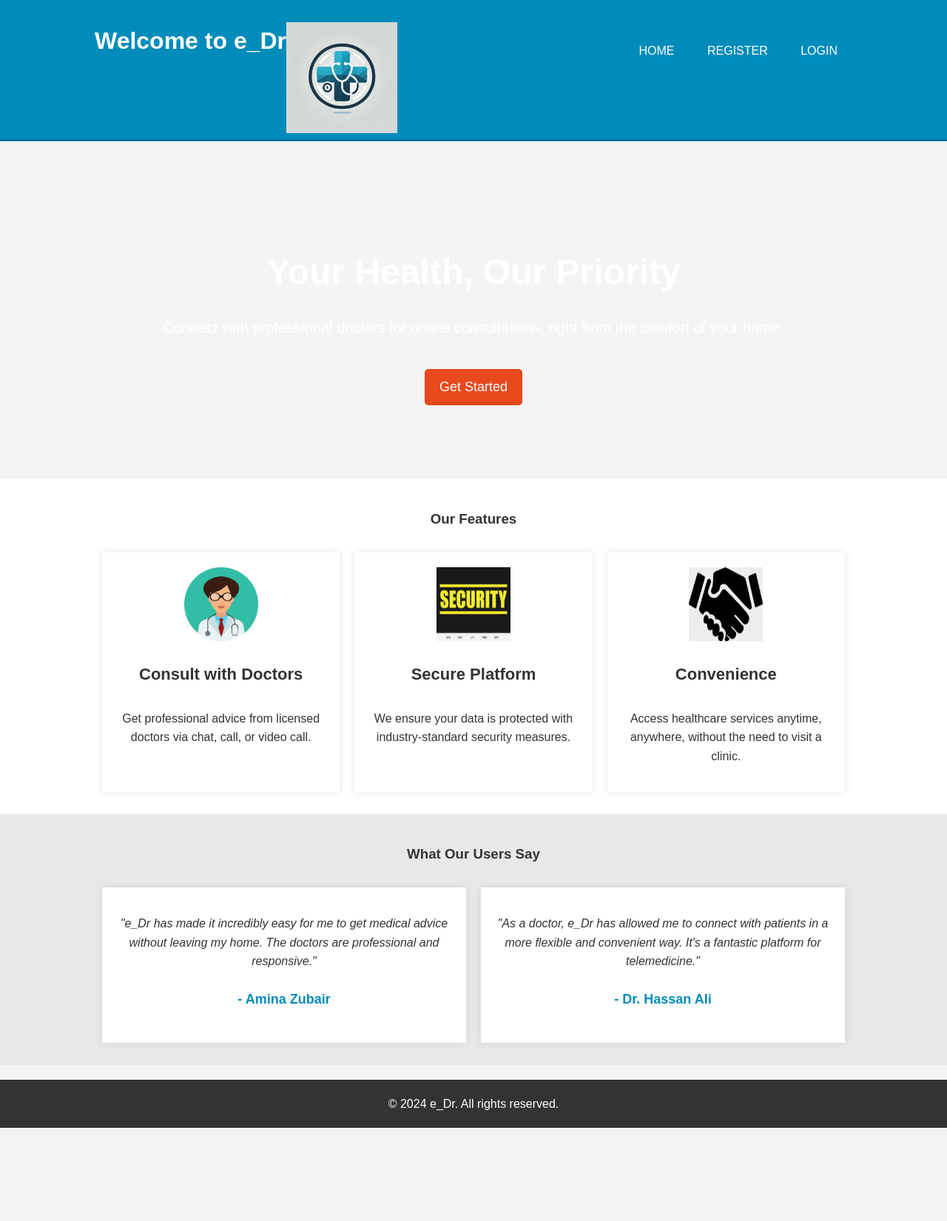
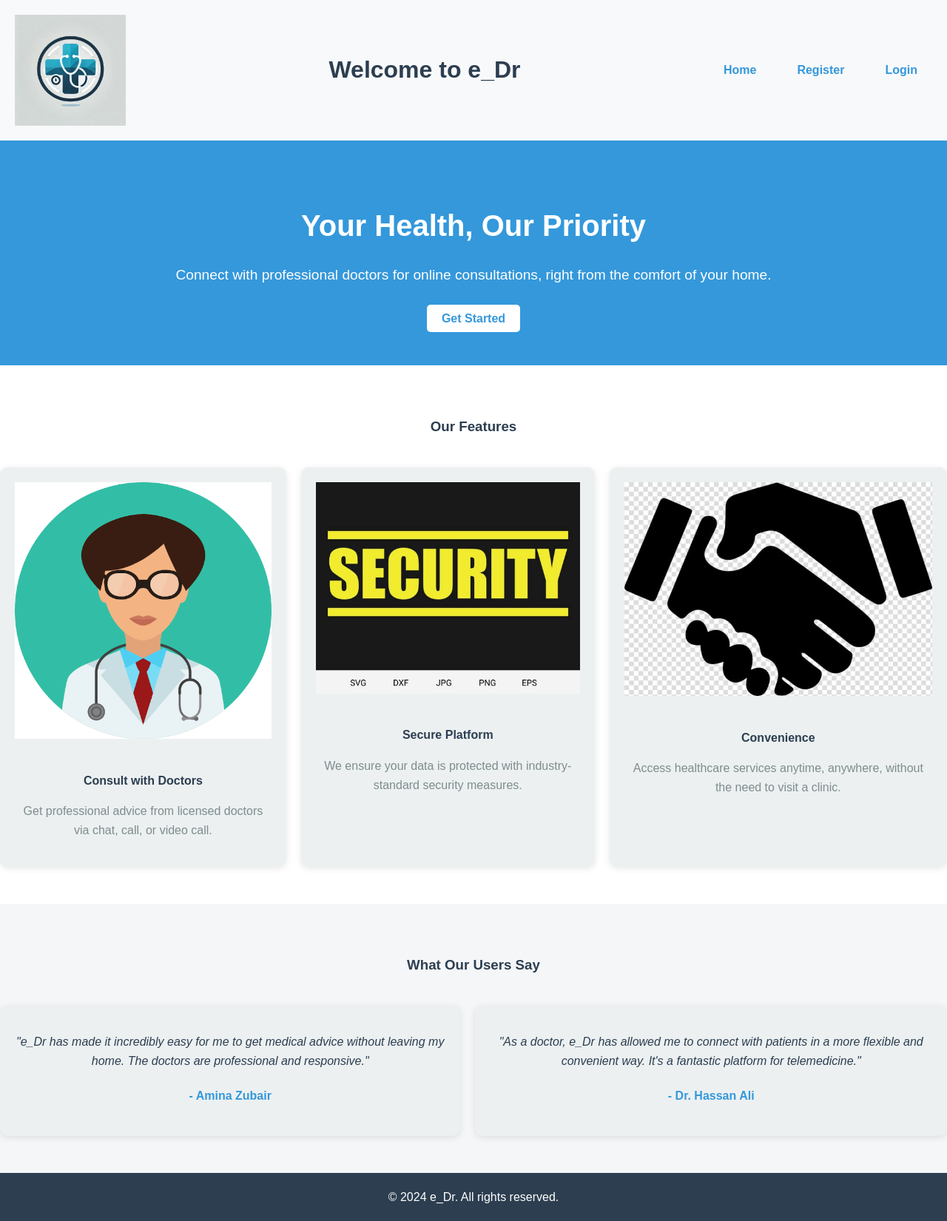
Before and after one commit to Haruna-ADUSTECH/e_Dr.-HMS, a plain HTML site: page index.html in a window 1280 px wide. Shown: the whole page at 74% size. Before the commit the page ends 1525 px from the top, so only its background shows below. Drawn offline with Linux system fonts and the light colour scheme.

Commit message:
Update style.css

```diff
--- a/style.css
+++ b/style.css
@@ -1,293 +1,175 @@
-/* General Styles */
-body {
-    margin: 0;
-    font-family: Arial, sans-serif;
-    background-color: #f4f4f4;
-    color: #333;
-    line-height: 1.6;
+/* Container for the logo and navigation */
+header .container {
+    display: flex;
+    align-items: center;
+    justify-content: space-between;
+    padding: 20px;
+    background-color: #f8f9fa; /* Light background to make the logo stand out */
 }
 
-.container {
-    width: 80%;
-    margin: auto;
-    overflow: hidden;
+/* Logo styling */
+header img {
+    width: 100px; /* Adjust the size of the logo */
+    height: auto;
 }
 
-/* Header Styles */
-header {
-    background-color: #008cba;
-    color: #fff;
-    padding-top: 30px;
-    min-height: 70px;
-    border-bottom: #0073a1 3px solid;
+/* Header title styling */
+header h1 {
+    font-size: 2em;
+    color: #2c3e50; /* Darker color to match the professional tone of the logo */
+    margin: 0;
+    padding-left: 20px; /* Space between the logo and the title */
 }
 
-header a {
-    color: #fff;
-    text-decoration: none;
-    text-transform: uppercase;
-    font-size: 16px;
+/* Navigation styling */
+header nav ul {
+    list-style-type: none;
+    margin: 0;
+    padding: 0;
+    display: flex;
+    gap: 15px; /* Space between the navigation links */
 }
 
-header ul {
-    padding: 0;
-    list-style: none;
+header nav ul li a {
+    text-decoration: none;
+    color: #3498db; /* Blue color to match the logo */
+    font-weight: bold;
+    padding: 10px 20px;
+    border-radius: 5px;
 }
 
-header li {
-    display: inline;
-    padding: 0 20px 0 20px;
+header nav ul li a:hover {
+    background-color: #3498db; /* Hover effect with the same blue color */
+    color: #fff; /* White text on hover */
 }
 
-header nav {
-    float: right;
-    margin-top: 10px;
+/* Overall body styling */
+body {
+    font-family: Arial, sans-serif;
+    line-height: 1.6;
+    background-color: #f4f6f7; /* Light background for a clean look */
+    color: #2c3e50;
+    margin: 0;
+    padding: 0;
 }
 
-header h1 {
-    float: left;
-    margin-top: 0;
-    margin-bottom: 0;
-}
-
-/* Hero Section */
+/* Hero section styling */
 .hero {
-    background: url('images/hero-bg.jpg') no-repeat center center/cover;
-    color: #fff;
-    padding-top: 100px;
-    padding-bottom: 100px;
+    background-color: #3498db; /* Matches the logo's color scheme */
+    color: white;
     text-align: center;
+    padding: 50px 0;
 }
 
 .hero h2 {
-    font-size: 48px;
+    font-size: 2.5em;
     margin-bottom: 20px;
 }
 
 .hero p {
-    font-size: 20px;
-    margin-bottom: 40px;
+    font-size: 1.2em;
+    margin-bottom: 30px;
 }
 
 .hero .btn {
-    display: inline-block;
-    background: #e8491d;
-    color: #fff;
+    background-color: white;
+    color: #3498db;
     padding: 10px 20px;
     text-decoration: none;
-    font-size: 18px;
     border-radius: 5px;
+    font-weight: bold;
 }
 
 .hero .btn:hover {
-    background: #cf4318;
+    background-color: #2980b9; /* Darker blue on hover */
+    color: white;
 }
 
-/* Features Section */
+/* Features section */
 .features {
-    padding: 20px 0;
-    background: #fff;
-    text-align: center;
+    padding: 50px 0;
+    background-color: white;
 }
 
 .features h3 {
-    margin-bottom: 20px;
+    text-align: center;
+    margin-bottom: 40px;
+    color: #2c3e50;
 }
 
 .feature-grid {
     display: flex;
-    justify-content: space-around;
-    flex-wrap: wrap;
+    justify-content: space-between;
+    gap: 20px;
 }
 
 .feature-item {
-    flex: 1;
+    background-color: #ecf0f1;
     padding: 20px;
-    box-shadow: 0 0 10px rgba(0, 0, 0, 0.1);
-    margin: 10px;
+    text-align: center;
+    border-radius: 10px;
+    box-shadow: 0 2px 10px rgba(0, 0, 0, 0.1);
 }
 
 .feature-item img {
-    width: 100px;
-    height: 100px;
+    max-width: 100%;
+    height: auto;
+    margin-bottom: 15px;
 }
 
 .feature-item h4 {
-    margin-top: 20px;
-    font-size: 22px;
+    color: #2c3e50;
+    margin-bottom: 10px;
 }
 
 .feature-item p {
-    margin-top: 10px;
-    font-size: 16px;
+    color: #7f8c8d;
 }
 
-/* Testimonials Section */
+/* Testimonials section */
 .testimonials {
-    padding: 20px 0;
-    background: #e8e8e8;
-    text-align: center;
+    padding: 50px 0;
+    background-color: #f4f6f7;
 }
 
 .testimonials h3 {
-    margin-bottom: 20px;
+    text-align: center;
+    margin-bottom: 40px;
+    color: #2c3e50;
 }
 
 .testimonial-grid {
     display: flex;
     justify-content: space-around;
-    flex-wrap: wrap;
+    gap: 20px;
 }
 
 .testimonial-item {
-    flex: 1;
+    background-color: #ecf0f1;
     padding: 20px;
-    margin: 10px;
-    box-shadow: 0 0 10px rgba(0, 0, 0, 0.1);
-    background: #fff;
+    text-align: center;
+    border-radius: 10px;
+    box-shadow: 0 2px 10px rgba(0, 0, 0, 0.1);
 }
 
 .testimonial-item p {
+    color: #2c3e50;
+    margin-bottom: 15px;
     font-style: italic;
-    margin-bottom: 10px;
 }
 
 .testimonial-item h4 {
-    font-size: 18px;
-    color: #008cba;
+    color: #3498db;
 }
 
-/* Registration Form Styles */
-.registration {
-    padding: 40px 0;
-    background: #fff;
-}
-
-.registration h2 {
+/* Footer */
+footer {
+    background-color: #2c3e50;
+    color: white;
     text-align: center;
-    margin-bottom: 40px;
-}
-
-.form-container {
-    width: 45%;
-    margin: auto;
-    padding: 20px;
-    background: #f4f4f4;
-    box-shadow: 0 0 10px rgba(0, 0, 0, 0.1);
-    margin-bottom: 40px;
-}
-
-form {
-    display: flex;
-    flex-direction: column;
-}
-
-label {
-    margin-bottom: 10px;
-    font-weight: bold;
-}
-
-input[type="text"],
-input[type="email"],
-input[type="password"],
-input[type="file"] {
-    padding: 10px;
-    margin-bottom: 20px;
-    border: 1px solid #ccc;
-    border-radius: 5px;
-    font-size: 16px;
-}
-
-button {
-    padding: 10px;
-    background: #008cba;
-    color: #fff;
-    border: none;
-    border-radius: 5px;
-    cursor: pointer;
-    font-size: 18px;
-}
-
-button:hover {
-    background: #0073a1;
-}
-
-/* Dashboard Styles */
-.dashboard {
-    padding: 40px 0;
-    background: #f4f4f4;
-}
-
-.dashboard h2 {
-    margin-bottom: 20px;
-    text-align: center;
-}
-
-.profile-pic {
-    display: block;
-    margin: 0 auto 20px;
-    width: 150px;
-    height: 150px;
-    border-radius: 50%;
-    object-fit: cover;
-    box-shadow: 0 0 10px rgba(0, 0, 0, 0.1);
-}
-
-.dashboard p {
-    text-align: center;
-    font-size: 18px;
-    margin-bottom: 40px;
-}
-
-.search h3,
-.requests h3 {
-    margin-bottom: 20px;
-}
-
-#consultationRequests,
-#doctorsList {
-    display: flex;
-    flex-wrap: wrap;
-    justify-content: center;
-}
-
-.request-item,
-.doctor-item {
-    background: #fff;
-    padding: 20px;
-    margin: 10px;
-    box-shadow: 0 0 10px rgba(0, 0, 0, 0.1);
-    width: 300px;
-    text-align: center;
-    border-radius: 5px;
-}
-
-.request-item p,
-.doctor-item p {
-    font-size: 16px;
-    margin-bottom: 10px;
-}
-
-/* Footer Styles */
-footer {
-    background: #333;
-    color: #fff;
-    text-align: center;
-    padding: 20px;
-    margin-top: 20px;
+    padding: 20px 0;
 }
 
 footer p {
     margin: 0;
 }
-
-@media (max-width: 768px) {
-    .feature-grid,
-    .testimonial-grid {
-        flex-direction: column;
-    }
-
-    .form-container {
-        width: 100%;
-    }
-}
```
